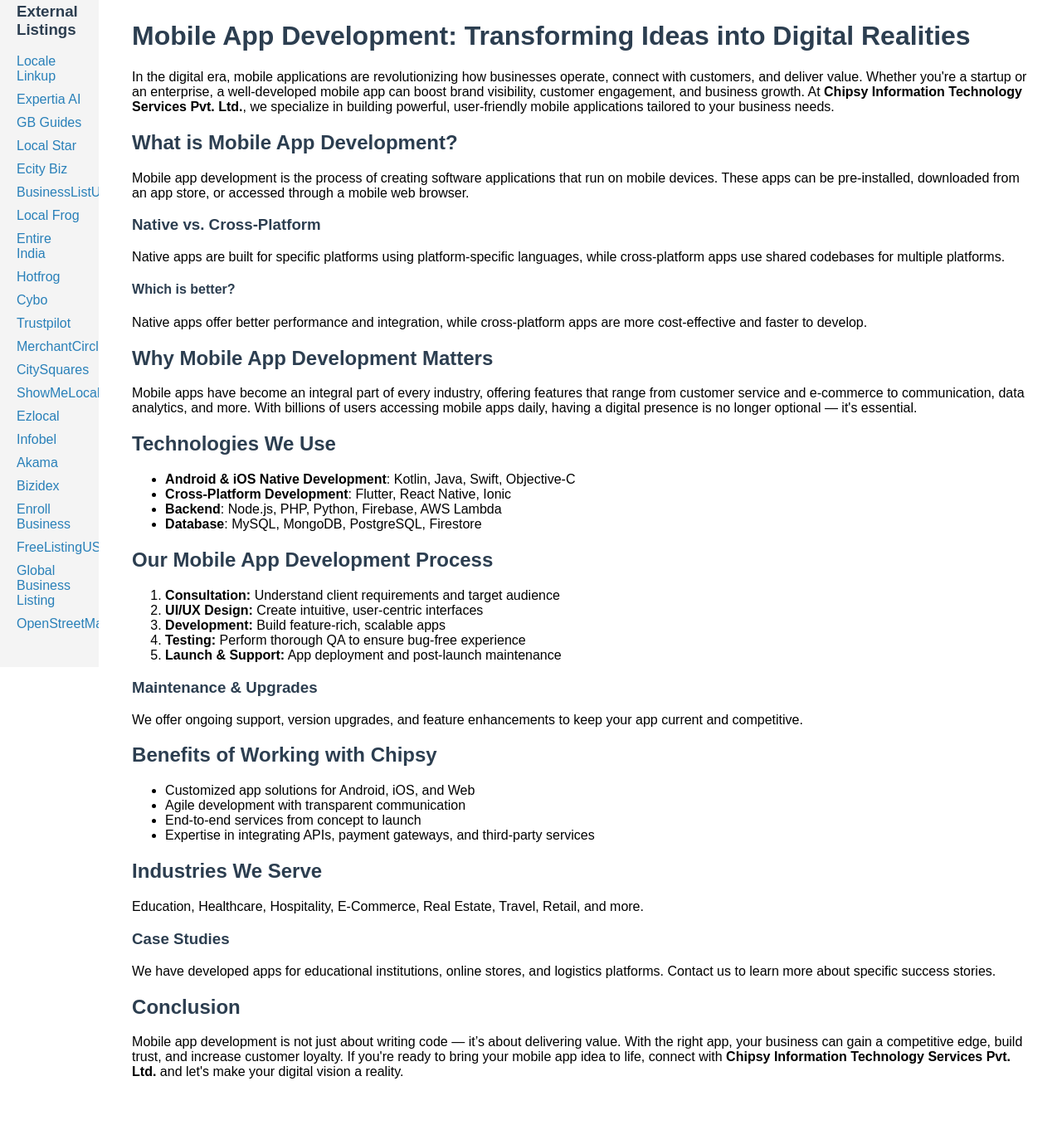
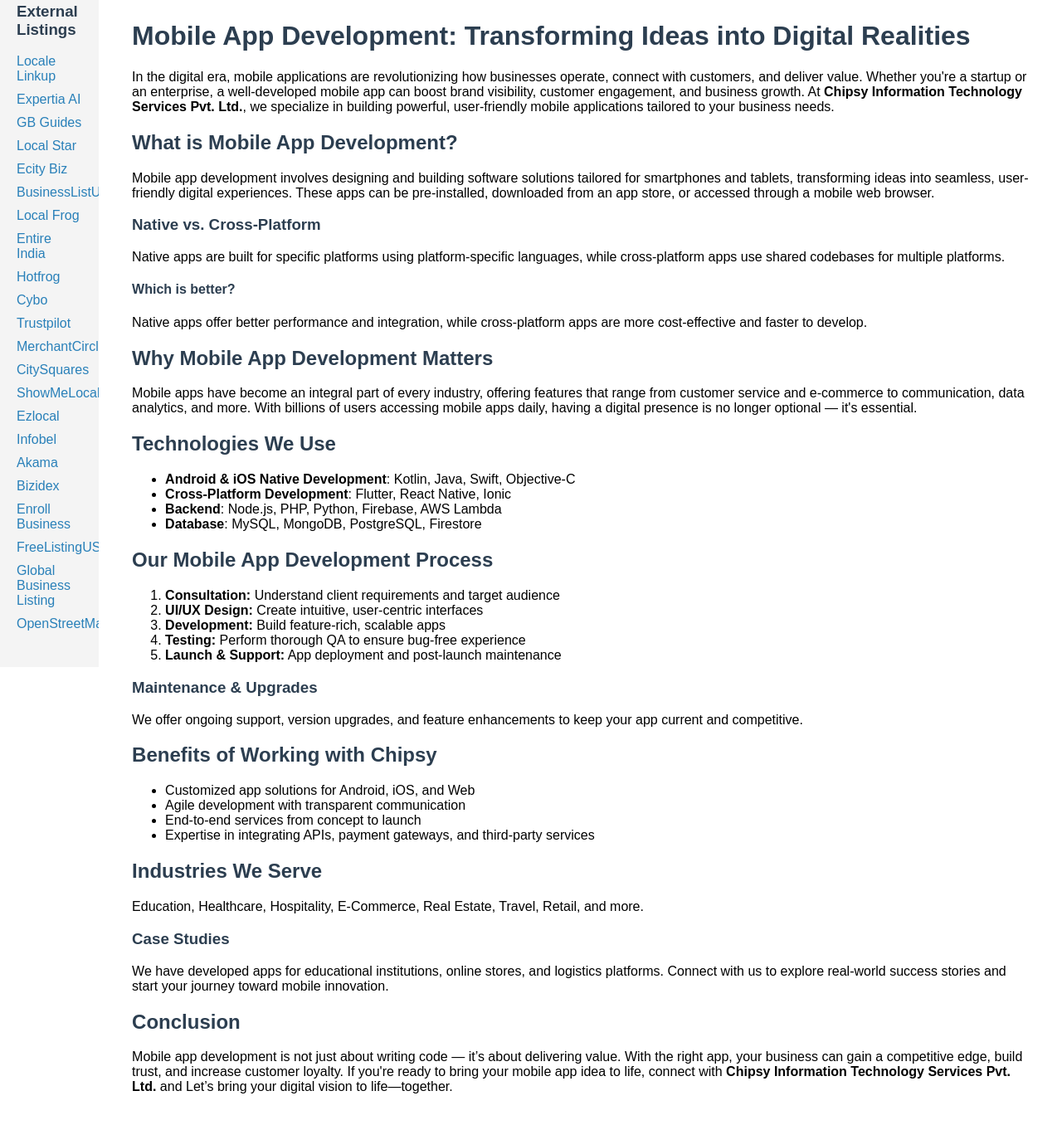
Before and after one commit to Top-IT-Company/trusted-mobile-app-development-services, a plain HTML site: page index.html in a window 1280 px wide. Shown: the part 36-1392 px from the top of the page at 83% size. Drawn offline with Linux system fonts and the light colour scheme.

Commit message:
Update index.html

```diff
--- a/index.html
+++ b/index.html
@@ -66,7 +66,7 @@
         <p>In the digital era, mobile applications are revolutionizing how businesses operate, connect with customers, and deliver value. Whether you're a startup or an enterprise, a well-developed mobile app can boost brand visibility, customer engagement, and business growth. At <strong>Chipsy Information Technology Services Pvt. Ltd.</strong>, we specialize in building powerful, user-friendly mobile applications tailored to your business needs.</p>
 
         <h2>What is Mobile App Development?</h2>
-        <p>Mobile app development is the process of creating software applications that run on mobile devices. These apps can be pre-installed, downloaded from an app store, or accessed through a mobile web browser.</p>
+        <p>Mobile app development involves designing and building software solutions tailored for smartphones and tablets, transforming ideas into seamless, user-friendly digital experiences. These apps can be pre-installed, downloaded from an app store, or accessed through a mobile web browser.</p>
 
         <h3>Native vs. Cross-Platform</h3>
         <p>Native apps are built for specific platforms using platform-specific languages, while cross-platform apps use shared codebases for multiple platforms.</p>
@@ -109,10 +109,10 @@
         <p>Education, Healthcare, Hospitality, E-Commerce, Real Estate, Travel, Retail, and more.</p>
 
         <h3>Case Studies</h3>
-        <p>We have developed apps for educational institutions, online stores, and logistics platforms. Contact us to learn more about specific success stories.</p>
+        <p>We have developed apps for educational institutions, online stores, and logistics platforms. Connect with us to explore real-world success stories and start your journey toward mobile innovation.</p>
 
         <h2>Conclusion</h2>
-        <p>Mobile app development is not just about writing code — it’s about delivering value. With the right app, your business can gain a competitive edge, build trust, and increase customer loyalty. If you're ready to bring your mobile app idea to life, connect with <strong>Chipsy Information Technology Services Pvt. Ltd.</strong> and let's make your digital vision a reality.</p>
+        <p>Mobile app development is not just about writing code — it’s about delivering value. With the right app, your business can gain a competitive edge, build trust, and increase customer loyalty. If you're ready to bring your mobile app idea to life, connect with <strong>Chipsy Information Technology Services Pvt. Ltd.</strong> and Let’s bring your digital vision to life—together.</p>
     </div>
 </body>
 </html>
```
